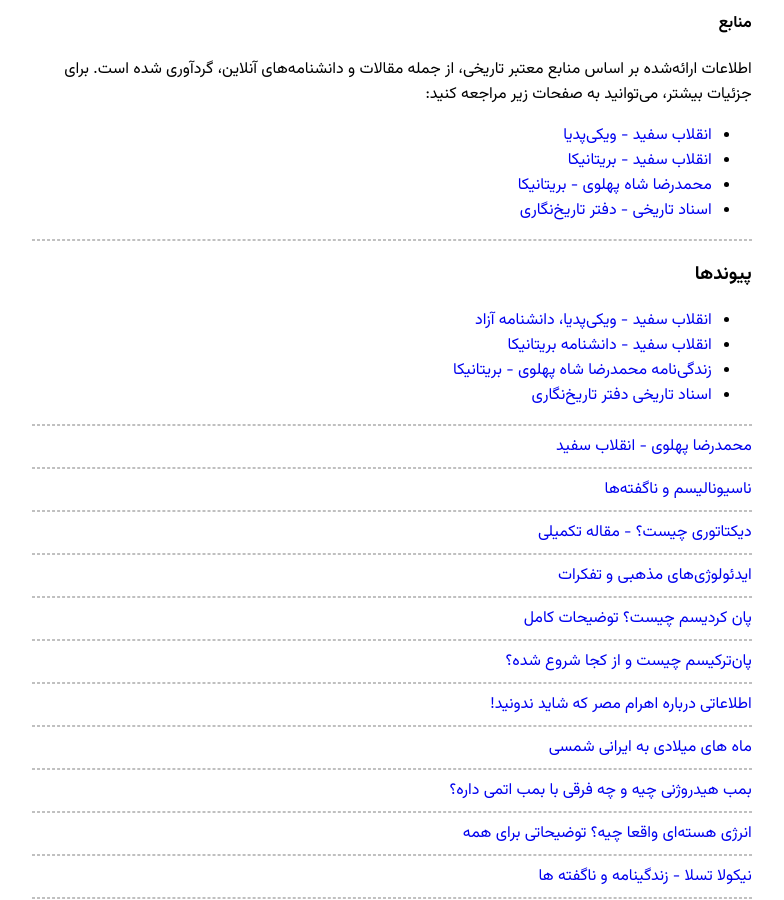
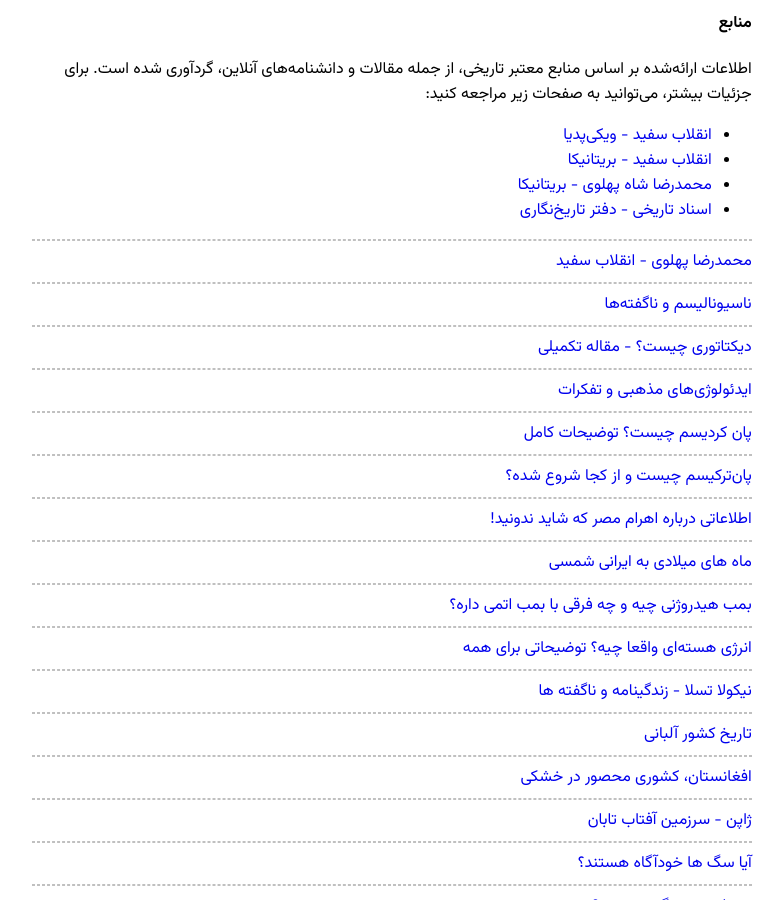
Before and after one commit to darkblog/darkblog.github.io, a Jekyll site: the page built from _posts/2025-3-2-26.md, in a window 1280 px wide and 900 px high, scrolled down 2554 px. Shown: the whole window, without its empty margins (248-1032 px from the left). Built offline with Jekyll 4.4.1, drawn with Linux system fonts in a browser that asks for light colours.

Commit message:
Update 2025-3-2-26.md

```diff
--- a/_posts/2025-3-2-26.md
+++ b/_posts/2025-3-2-26.md
@@ -75,11 +75,3 @@
 - [انقلاب سفید - بریتانیکا](https://www.britannica.com/topic/White-Revolution)
 - [محمدرضا شاه پهلوی - بریتانیکا](https://www.britannica.com/biography/Mohammad-Reza-Shah-Pahlavi)
 - [اسناد تاریخی - دفتر تاریخ‌نگاری](https://history.state.gov/historicaldocuments/frus1964-68v22/summary)
-
----
-
-### پیوندها
-- [انقلاب سفید - ویکی‌پدیا، دانشنامه آزاد](https://fa.wikipedia.org/wiki/%D8%A7%D9%86%D9%82%D9%84%D8%A7%D8%A8_%D8%B3%D9%81%DB%8C%D8%AF)
-- [انقلاب سفید - دانشنامه بریتانیکا](https://www.britannica.com/topic/White-Revolution)
-- [زندگی‌نامه محمدرضا شاه پهلوی - بریتانیکا](https://www.britannica.com/biography/Mohammad-Reza-Shah-Pahlavi)
-- [اسناد تاریخی دفتر تاریخ‌نگاری](https://history.state.gov/historicaldocuments/frus1964-68v22/summary)
```
